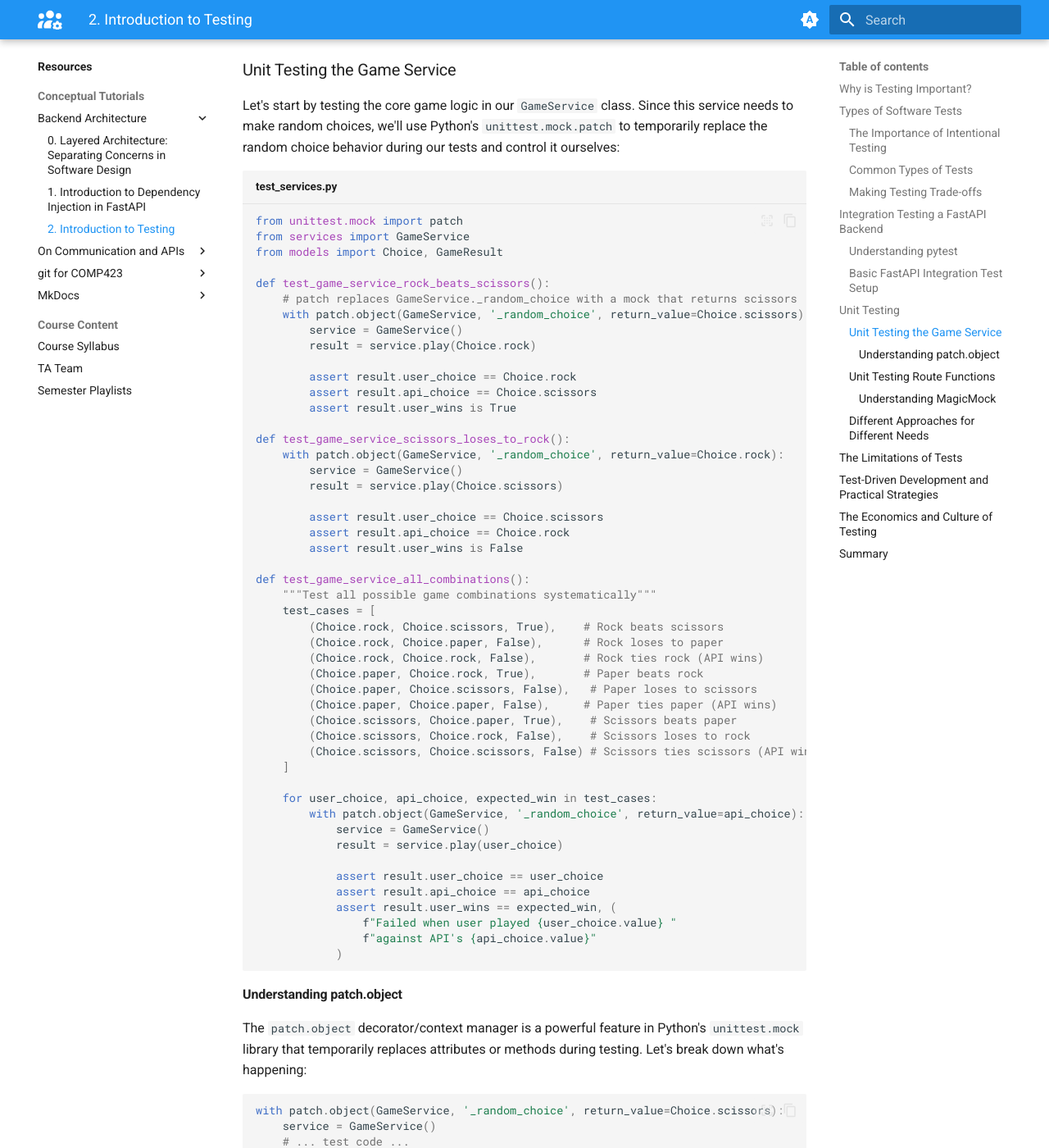
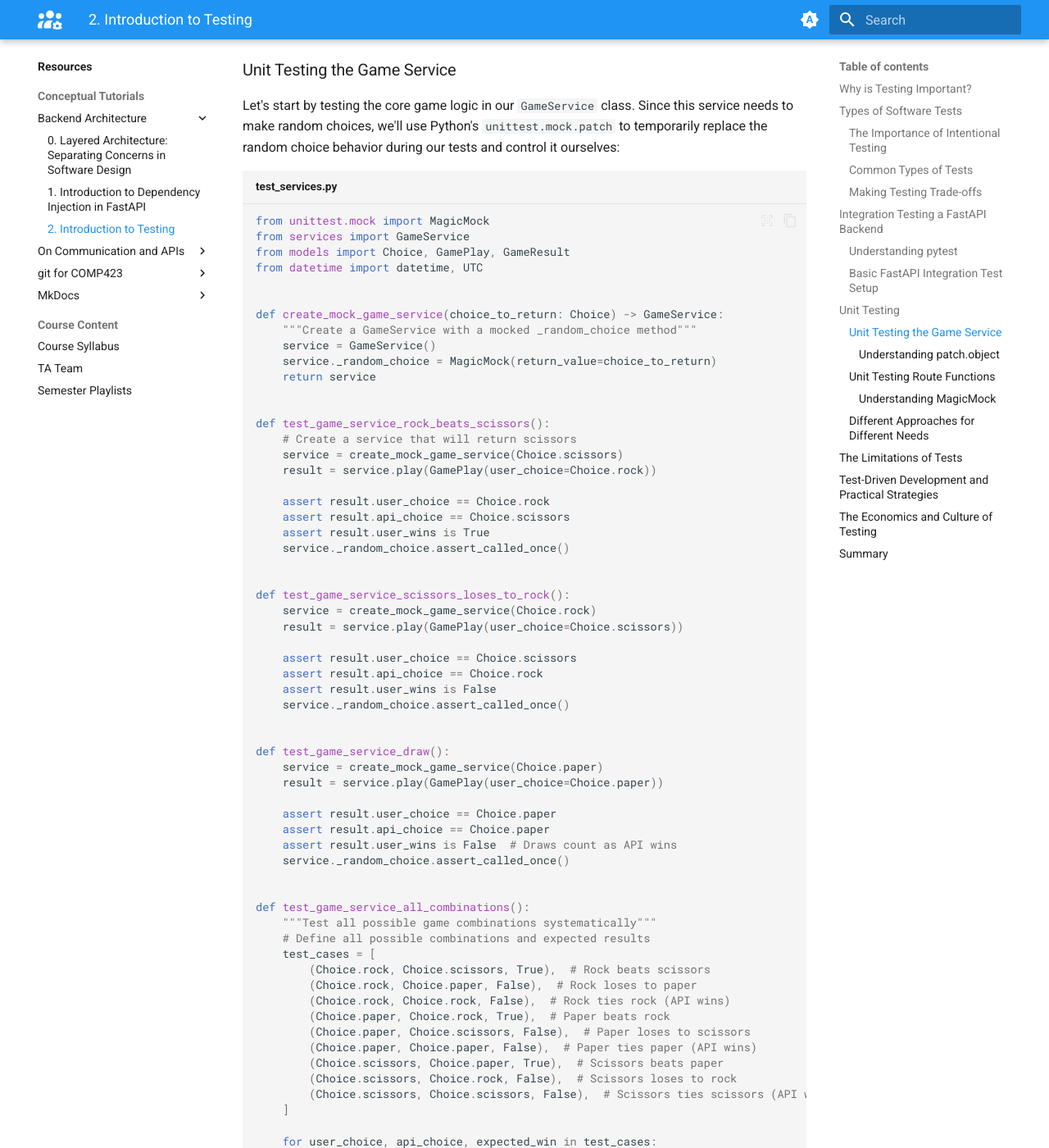
Before and after one commit to comp423-25s/comp423-25s.github.io, an MkDocs documentation site: the page built from docs/resources/backend-architecture/2-testing.md, in a window 1280 px wide and 1400 px high, scrolled down 5380 px. Shown: the whole window at 82% size. Built offline with MkDocs 1.6.1 and Material for MkDocs 9.7.7, drawn with Linux system fonts in a browser that asks for light colours; some of the changed text lies outside the part shown.

Commit message:
Fix issue in testing

````diff
--- a/docs/resources/backend-architecture/2-testing.md
+++ b/docs/resources/backend-architecture/2-testing.md
@@ -150,54 +150,77 @@ Typically, you will write _unit tests_ **before** writing integration tests, but
 Let's start by testing the core game logic in our `GameService` class. Since this service needs to make random choices, we'll use Python's `unittest.mock.patch` to temporarily replace the random choice behavior during our tests and control it ourselves:
 
 ```python title="test_services.py"
-from unittest.mock import patch
+from unittest.mock import MagicMock
 from services import GameService
-from models import Choice, GameResult
+from models import Choice, GamePlay, GameResult
+from datetime import datetime, UTC
+
+
+def create_mock_game_service(choice_to_return: Choice) -> GameService:
+    """Create a GameService with a mocked _random_choice method"""
+    service = GameService()
+    service._random_choice = MagicMock(return_value=choice_to_return)
+    return service
+
 
 def test_game_service_rock_beats_scissors():
-    # patch replaces GameService._random_choice with a mock that returns scissors
-    with patch.object(GameService, '_random_choice', return_value=Choice.scissors):
-        service = GameService()
-        result = service.play(Choice.rock)
+    # Create a service that will return scissors
+    service = create_mock_game_service(Choice.scissors)
+    result = service.play(GamePlay(user_choice=Choice.rock))
 
-        assert result.user_choice == Choice.rock
-        assert result.api_choice == Choice.scissors
-        assert result.user_wins is True
+    assert result.user_choice == Choice.rock
+    assert result.api_choice == Choice.scissors
+    assert result.user_wins is True
+    service._random_choice.assert_called_once()
+
 
 def test_game_service_scissors_loses_to_rock():
-    with patch.object(GameService, '_random_choice', return_value=Choice.rock):
-        service = GameService()
-        result = service.play(Choice.scissors)
+    service = create_mock_game_service(Choice.rock)
+    result = service.play(GamePlay(user_choice=Choice.scissors))
 
-        assert result.user_choice == Choice.scissors
-        assert result.api_choice == Choice.rock
-        assert result.user_wins is False
+    assert result.user_choice == Choice.scissors
+    assert result.api_choice == Choice.rock
+    assert result.user_wins is False
+    service._random_choice.assert_called_once()
+
+
+def test_game_service_draw():
+    service = create_mock_game_service(Choice.paper)
+    result = service.play(GamePlay(user_choice=Choice.paper))
+
+    assert result.user_choice == Choice.paper
+    assert result.api_choice == Choice.paper
+    assert result.user_wins is False  # Draws count as API wins
+    service._random_choice.assert_called_once()
+
 
 def test_game_service_all_combinations():
     """Test all possible game combinations systematically"""
+    # Define all possible combinations and expected results
     test_cases = [
-        (Choice.rock, Choice.scissors, True),    # Rock beats scissors
-        (Choice.rock, Choice.paper, False),      # Rock loses to paper
-        (Choice.rock, Choice.rock, False),       # Rock ties rock (API wins)
-        (Choice.paper, Choice.rock, True),       # Paper beats rock
-        (Choice.paper, Choice.scissors, False),   # Paper loses to scissors
-        (Choice.paper, Choice.paper, False),     # Paper ties paper (API wins)
-        (Choice.scissors, Choice.paper, True),    # Scissors beats paper
-        (Choice.scissors, Choice.rock, False),    # Scissors loses to rock
-        (Choice.scissors, Choice.scissors, False) # Scissors ties scissors (API wins)
+        (Choice.rock, Choice.scissors, True),  # Rock beats scissors
+        (Choice.rock, Choice.paper, False),  # Rock loses to paper
+        (Choice.rock, Choice.rock, False),  # Rock ties rock (API wins)
+        (Choice.paper, Choice.rock, True),  # Paper beats rock
+        (Choice.paper, Choice.scissors, False),  # Paper loses to scissors
+        (Choice.paper, Choice.paper, False),  # Paper ties paper (API wins)
+        (Choice.scissors, Choice.paper, True),  # Scissors beats paper
+        (Choice.scissors, Choice.rock, False),  # Scissors loses to rock
+        (Choice.scissors, Choice.scissors, False),  # Scissors ties scissors (API wins)
     ]
 
     for user_choice, api_choice, expected_win in test_cases:
-        with patch.object(GameService, '_random_choice', return_value=api_choice):
-            service = GameService()
-            result = service.play(user_choice)
+        # Create a service that will return the API choice we want to test
+        service = create_mock_game_service(api_choice)
+        result = service.play(GamePlay(user_choice=user_choice))
 
-            assert result.user_choice == user_choice
-            assert result.api_choice == api_choice
-            assert result.user_wins == expected_win, (
-                f"Failed when user played {user_choice.value} "
-                f"against API's {api_choice.value}"
-            )
+        assert result.user_choice == user_choice
+        assert result.api_choice == api_choice
+        assert result.user_wins == expected_win, (
+            f"Failed when user played {user_choice.value} "
+            f"against API's {api_choice.value}"
+        )
+        service._random_choice.assert_called_once()
 ```
 
 #### Understanding patch.object
@@ -224,30 +247,6 @@ Patching is particularly useful when testing code that has external dependencies
 Now let's look at unit testing the FastAPI route functions. These tests focus on the route function itself, isolated from both HTTP concerns and service implementation. We will isolate the routing concerns by calling the functions directly and manually controlling the arguments (FastAPI routes are just plain-old functions, after all!). Additionally, we will isolate the service by _mocking it_, a technique best seen and explained with some real usage:
 
 ```python title="test_main_unit.py"
-from unittest.mock import MagicMock
-from datetime import datetime, UTC
-from main import play
-from models import GamePlay, GameResult, Choice
-
-
-def test_play_route_unit():
-    # Create a MagicMock to stand in for our GameService
-    mock_service = MagicMock()
-
-    # Configure what the mock service should return
-    mock_service.play.return_value = GameResult(
-        timestamp=datetime.now(),
-        user_choice=Choice.rock,
-        api_choice=Choice.paper,
-        user_wins=False,
-    )
-
-    # Call the route function directly - no HTTP involved
-    gameplay = GamePlay(user_choice=Choice.rock)
-    result = play(gameplay, mock_service)
-
-    # Verify the route function behaved correctly
-    assert isinstance(result, GameResult)
 
     # Verify how the service was used
     mock_service.play.assert_called_once_with(GamePlay(user_choice=Choice.rock))
````
